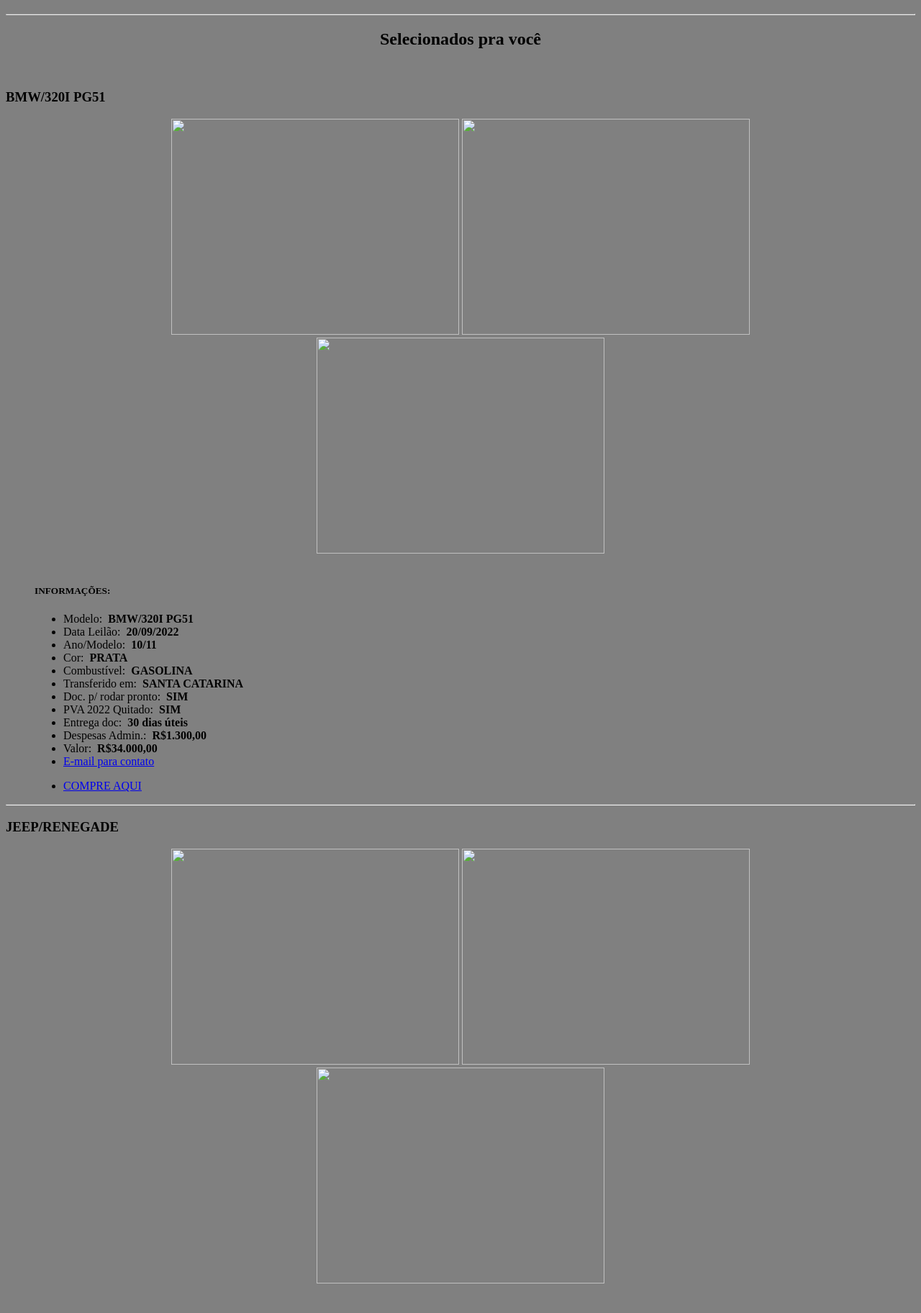
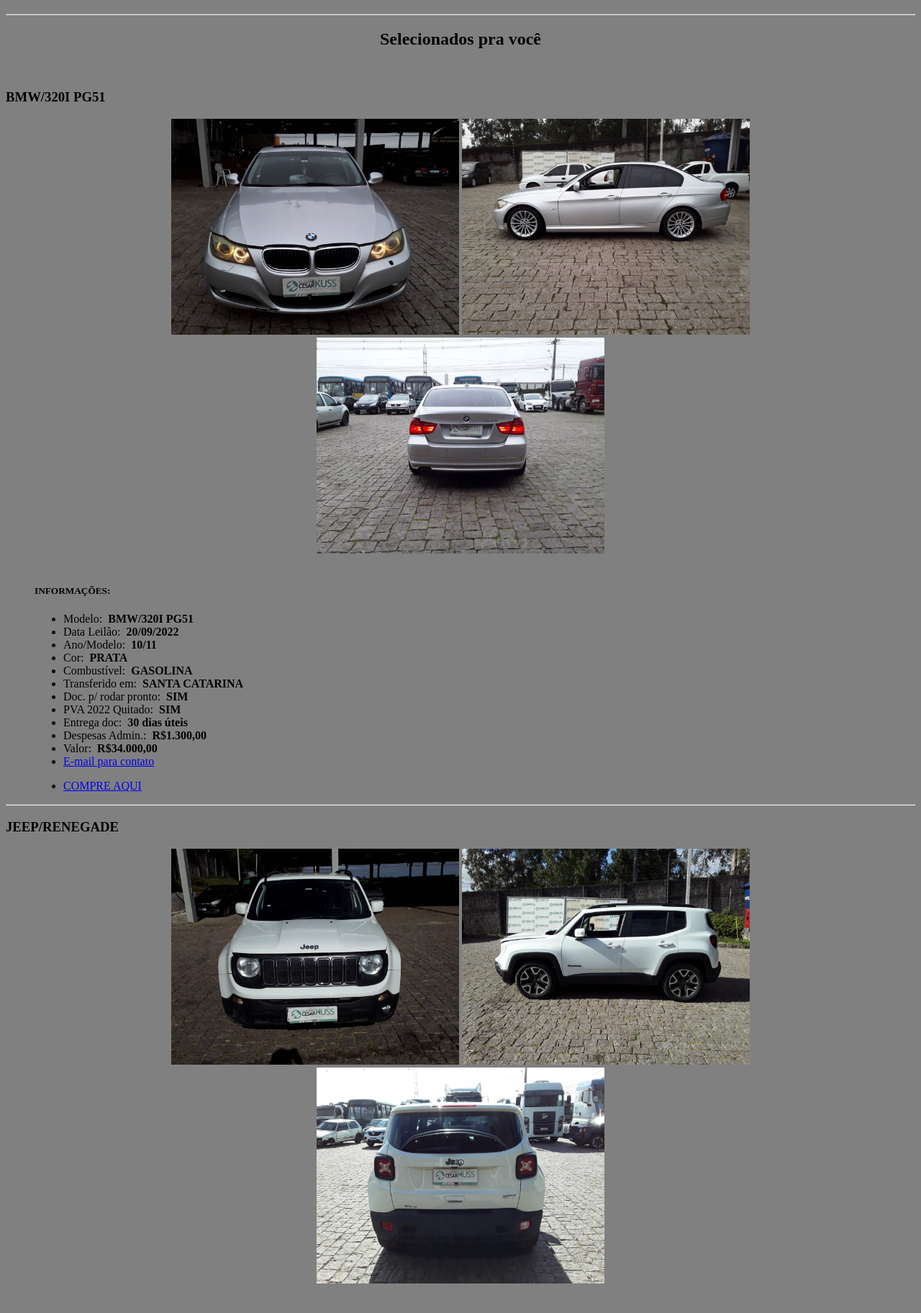
Before and after one commit to PhBerkembrock/Phberkembrock.github.io, a plain HTML site: page Trabalho-1/Trabalho.html in a window 1280 px wide. Shown: the part 61-1885 px from the top of the page at 72% size. Drawn offline with Linux system fonts and the light colour scheme.

Commit message:
Update Trabalho.html

```diff
--- a/Trabalho-1/Trabalho.html
+++ b/Trabalho-1/Trabalho.html
@@ -15,9 +15,9 @@
       <h3>BMW/320I PG51</h3>
       <figure>
         <center>
-          <img src="imagens/bmw.JPG" width="400" height="300">
-          <img src="imagens/bmw2.JPG" width="400" height="300">
-          <img src="imagens/bmw3.JPG" width="400" height="300">
+          <img src="bmw.JPG" width="400" height="300">
+          <img src="bmw2.JPG" width="400" height="300">
+          <img src="bmw3.JPG" width="400" height="300">
         </center>
           <fiurecaption>
             <br>
@@ -43,9 +43,9 @@
       <h3>JEEP/RENEGADE</h3>
       <figure>
         <center>
-          <img src="imagens/jeep.jpg" width="400" height="300">
-          <img src="imagens/jeep2.jpg" width="400" height="300">
-          <img src="imagens/jeep3.jpg" width="400" height="300">
+          <img src="jeep.jpg" width="400" height="300">
+          <img src="jeep2.jpg" width="400" height="300">
+          <img src="jeep3.jpg" width="400" height="300">
         </center>
           <fiurecaption>
             <br>
@@ -72,7 +72,7 @@
           <hr>
             <figure>
               <center>
-                <img src="imagens/vagasemprego.png">
+                <img src="vagasemprego.png">
               </center>
             </figure>
                <ul>
```
